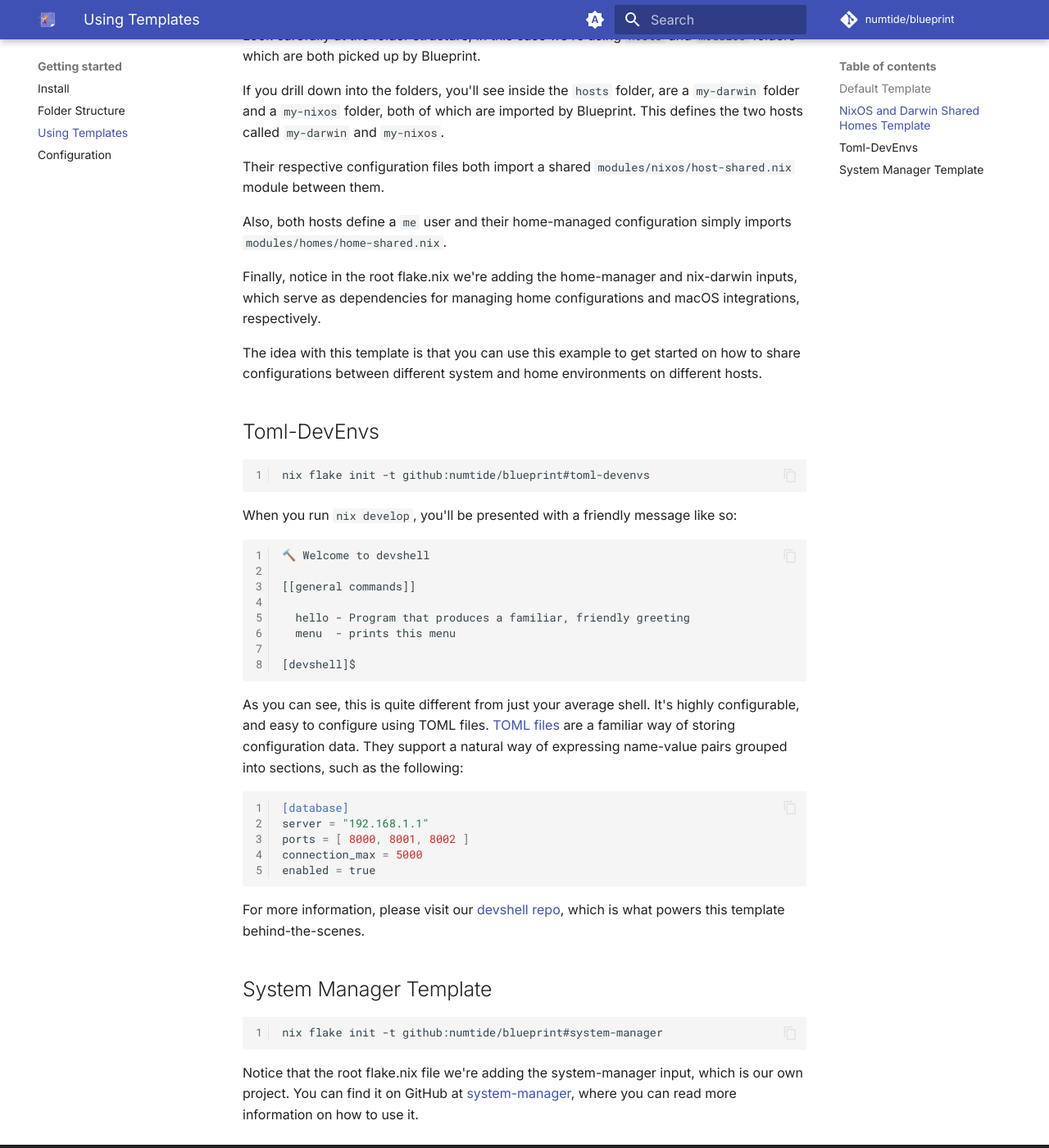
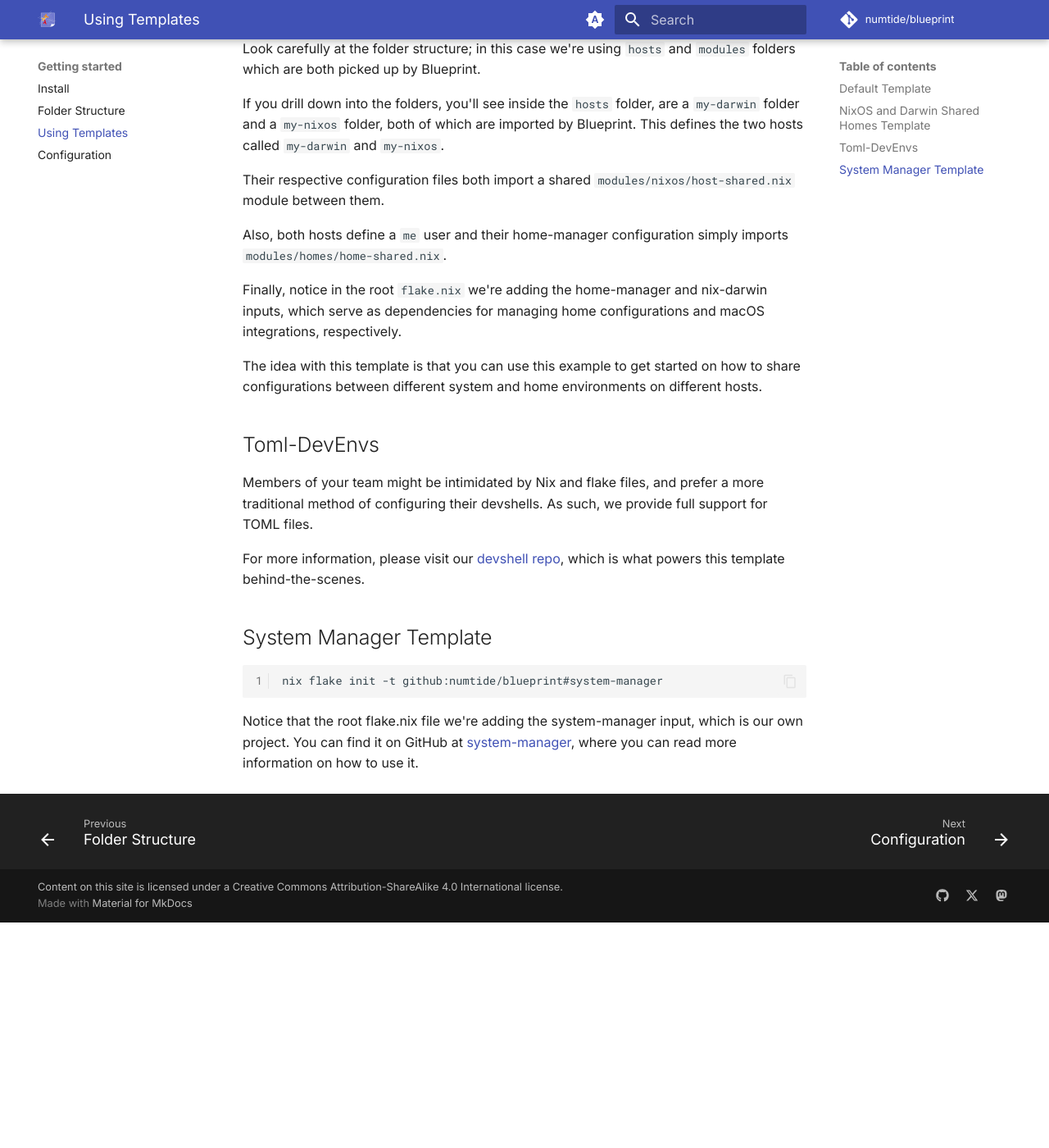
Before and after one commit to numtide/blueprint, an MkDocs documentation site: the page built from docs/content/getting-started/built_in_templates.md, in a window 1280 px wide and 1400 px high, scrolled down 908 px. Shown: the whole window at 82% size. Built offline with MkDocs 1.6.1 and Material for MkDocs 9.7.7, drawn with Linux system fonts in a browser that asks for light colours; comment, search, counter and statistics services are not loaded; the version menu is left out; after the commit the page ends 2033 px from its top, so only the background shows below that; some of the changed text lies outside the part shown.

Commit message:
Updates as per phaer suggestions

````diff
--- a/docs/content/getting-started/built_in_templates.md
+++ b/docs/content/getting-started/built_in_templates.md
@@ -2,13 +2,15 @@
 
 Blueprint comes with several templates to help you get started with your project.
 
-> Note: We are continuing to add additional templates. Please check back periodically.
+> Note: Feel free to contribute new templates!
 
-To install from a template, specify the template name after the initial flake init command, preceded by a hash symbol. For example, to use the template called system manager, type:
+To install from a template, use the following format; for example, to use the template called system manager, type:
 
 ```
 nix flake init -t github:numtide/blueprint#system-manager
 ```
+
+where we appended a hash symbol followed by the template name.
 
 ## Default Template
 
@@ -34,41 +36,16 @@ If you drill down into the folders, you'll see inside the `hosts` folder, are a
 
 Their respective configuration files both import a shared  `modules/nixos/host-shared.nix` module between them.
 
-Also, both hosts define a `me` user and their home-managed configuration simply imports `modules/homes/home-shared.nix`.
+Also, both hosts define a `me` user and their home-manager configuration simply imports `modules/homes/home-shared.nix`.
 
-Finally, notice in the root flake.nix we're adding the home-manager and nix-darwin inputs, which serve as dependencies for managing home configurations and macOS integrations, respectively.
+Finally, notice in the root `flake.nix` we're adding the home-manager and nix-darwin inputs, which serve as dependencies for managing home configurations and macOS integrations, respectively.
 
 The idea with this template is that you can use this example to get started on how to share configurations between different system and home environments on different hosts.
 
 
 ## Toml-DevEnvs
 
-```
-nix flake init -t github:numtide/blueprint#toml-devenvs
-```
-
-When you run ```nix develop```, you'll be presented with a friendly message like so:
-
-```
-🔨 Welcome to devshell
-
-[[general commands]]
-
-  hello - Program that produces a familiar, friendly greeting
-  menu  - prints this menu
-
-[devshell]$
-```
-
-As you can see, this is quite different from just your average shell. It's highly configurable, and easy to configure using TOML files. [TOML files](https://en.wikipedia.org/wiki/TOML) are a familiar way of storing configuration data. They support a natural way of  expressing name-value pairs grouped into sections, such as the following:
-
-```toml
-[database]
-server = "192.168.1.1"
-ports = [ 8000, 8001, 8002 ]
-connection_max = 5000
-enabled = true
-```
+Members of your team might be intimidated by Nix and flake files, and prefer a more traditional method of configuring their devshells. As such, we provide full support for TOML files.
 
 For more information, please visit our [devshell repo](https://github.com/numtide/devshell), which is what powers this template behind-the-scenes.
 
````
Also changed, not shown: docs/content/getting-started/configuration.md (+2 -0 lines), docs/content/getting-started/install.md (+4 -4 lines).
